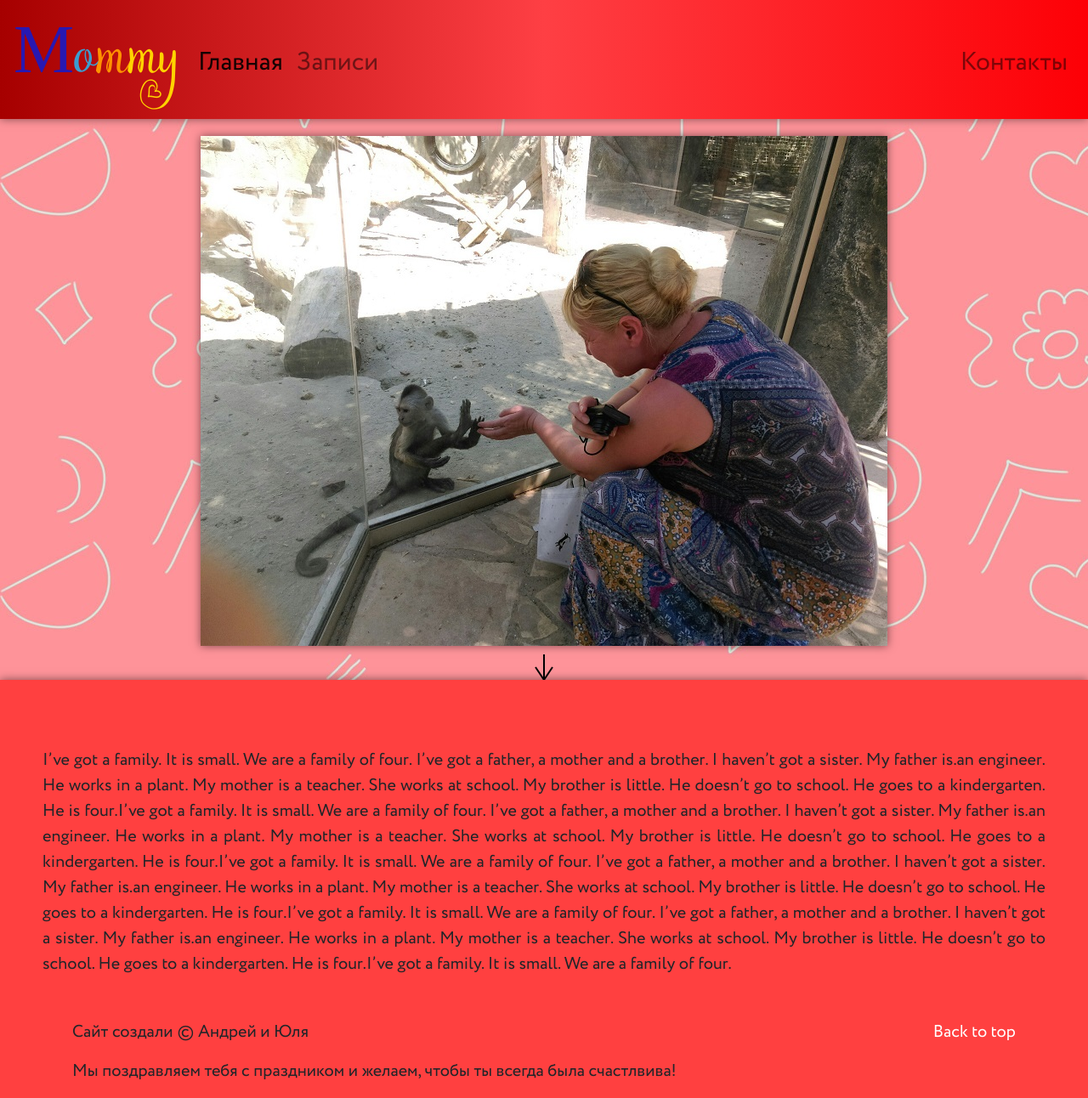
After one commit to AndeyGordeev/forMom, a Flask app: page /post1 in a window 1280 px wide. The commit adds this page. Shown: the whole page at 85% size. Run offline with Flask 2, Linux system fonts and the light colour scheme; some libraries are stand-ins or nearby versions.

Commit message:
Add posts and link

```diff
--- a/application.py
+++ b/application.py
@@ -5,3 +5,23 @@ app = Flask(__name__)
 @app.route('/')
 def index():
 	return render_template('index.html')
+
+@app.route('/post1')
+def post1():
+	return render_template('post1.html')
+
+@app.route('/post2')
+def post2():
+	return render_template('post2.html')
+
+@app.route('/post3')
+def post3():
+	return render_template('post3.html')
+
+@app.route('/post4')
+def post4():
+	return render_template('post4.html')
+
+@app.route('/post5')
+def post5():
+	return render_template('post5.html')
--- a/static/css/style.css
+++ b/static/css/style.css
@@ -61,6 +61,22 @@ footer {
 	font-size: 20px;
 }
 
+img {
+  display: inline-block;
+  height: auto;
+  max-width: 100%;
+}
+
+.img-responsive{
+	top:20%;
+	box-shadow: 0 0 10px rgba(0,0,0,0.5);
+	position: absolute;
+	opacity: 1;
+	animation-name: zoomIn;
+	animation-duration: 3s;
+	animation-timing-function: cubic-bezier(0.9, 0.5, 0, 0.6);
+}
+
 .linkPost {
 	width: 180px;
 	font-size: 18px;
@@ -81,6 +97,11 @@ footer {
 	color: black;
 }
 
+.mainPost {
+	text-align: justify;
+	margin:30px 50px 50px 50px;
+	font-size: 20px;
+}
 
 .linkPost:hover .linkP{
 	color: #A60000;
@@ -91,13 +112,18 @@ footer {
 	text-decoration: none;
 }
 
-.linkP:link {
+.linkP:hover{
 	color: #A60000;
 	text-decoration: none;
 }
 
-.linkP:hover{
-	color: #A60000;
+.linkP:visited{
+	color: white;
+	text-decoration: none;
+}
+
+.linkP:active{
+	color: white;
 	text-decoration: none;
 }
 
@@ -225,7 +251,7 @@ footer {
 	.text {
 		font-size: 40px;
 		text-align: center;
-		right: 15%;
+		right: 20%;
 		animation-duration: 3s;
 	}
 	.rectangle {
@@ -234,7 +260,6 @@ footer {
 	.navbar-brand {
 		font-size: 50px;
 	}
-
 	.collapse {
 		background-color: rgba(166,0,0,1);
 		animation-name: collapse;
--- a/templates/layout.html
+++ b/templates/layout.html
@@ -17,6 +17,7 @@
 		<script src="../static/js/script.js"></script>
 		<script src="../static/js/parallax.js"></script>
 		<script src="../static/js/scrollTop.js"></script>
+		<script src="../static/js/scrollPosts.js"></script>
 	</head>
 	<body class="text-center">
 		<div class="back" data-type="background" data-speed="10"></div>
@@ -33,7 +34,7 @@
 			    <a class="nav-link" href="#">Главная <span class="sr-only">(current)</span></a>
 			  </li>
 			  <li class="nav-item">
-			    <a class="nav-link" href="#">Записи</a>
+			    <a class="nav-link" href="">Записи</a>
 			  </li>
 			</ul>
 			<ul class="navbar-nav ml-auto">
@@ -43,6 +44,24 @@
 			</ul>
 			</div>
 		</nav>
-		{%block main%}{%endblock%}
+
+		<div class="bottom">
+			<p class="down">Прокрути вниз</p>
+			<svg class="scroll">
+				<line x1="15" y1="30" x2="15" y2="0"/>
+				<line x1="15" y1="30" x2="25" y2="15"/>
+				<line x1="15" y1="30" x2="5" y2="15"/>
+			</svg>
+		</div>
+		<div class="container-fluid">
+				<div class="center">
+				{%block hat%}{%endblock%}
+				</div>
+				<div class="row posts">
+				{%block main%}{%endblock%}
+				</div>
+		</div>
+
+
 	</body>
 </html>
--- /dev/null
+++ b/templates/post1.html
@@ -0,0 +1,20 @@
+{%extends 'layout.html'%}
+
+{%block title%}Пост 1{%endblock%}
+
+{%block hat%}
+  <img class="img-responsive head" src="../static/example.jpg">
+{%endblock%}
+
+{%block main%}
+    <div class="mainPost">I’ve got a family. It is small. We are a family of four. I’ve got a father, a mother and a brother. I haven’t got a sister. My father is.an engineer. He works in a plant. My mother is a teacher. She works at school. My brother is little. He doesn’t go to school. He goes to a kindergarten. He is four.I’ve got a family. It is small. We are a family of four. I’ve got a father, a mother and a brother. I haven’t got a sister. My father is.an engineer. He works in a plant. My mother is a teacher. She works at school. My brother is little. He doesn’t go to school. He goes to a kindergarten. He is four.I’ve got a family. It is small. We are a family of four. I’ve got a father, a mother and a brother. I haven’t got a sister. My father is.an engineer. He works in a plant. My mother is a teacher. She works at school. My brother is little. He doesn’t go to school. He goes to a kindergarten. He is four.I’ve got a family. It is small. We are a family of four. I’ve got a father, a mother and a brother. I haven’t got a sister. My father is.an engineer. He works in a plant. My mother is a teacher. She works at school. My brother is little. He doesn’t go to school. He goes to a kindergarten. He is four.I’ve got a family. It is small. We are a family of four. </div>
+    <footer>
+      <div class="container">
+      	<p class="float-right">
+          <a href="#" onclick="return up()" class="linkP">Back to top</a>
+        </p>
+        <p>Сайт создали &copy; Андрей и Юля</p>
+        <p>Мы поздравляем тебя с праздником и желаем, чтобы ты всегда была счастлвива!</p>
+      </div>
+    </footer>
+{%endblock%}
```
Also changed, not shown: templates/index.html (+9 -21 lines), templates/post2.html (added, +20 -0 lines), templates/post3.html (added, +20 -0 lines), templates/post4.html (added, +20 -0 lines), templates/post5.html (added, +20 -0 lines), static/back.png (deleted).
